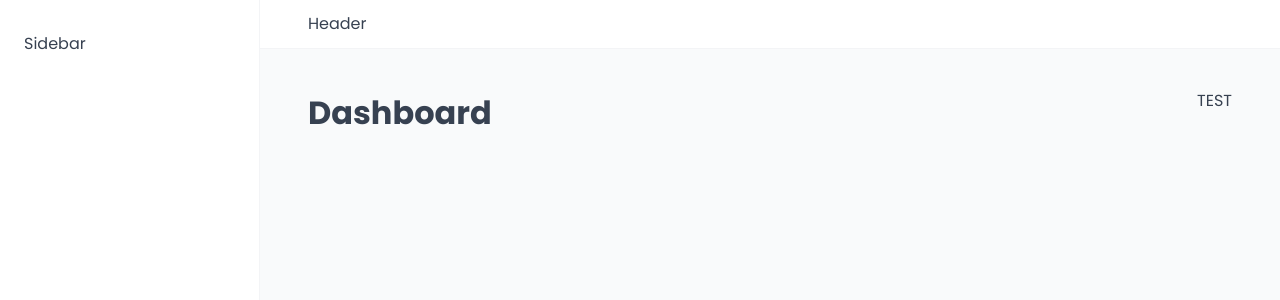
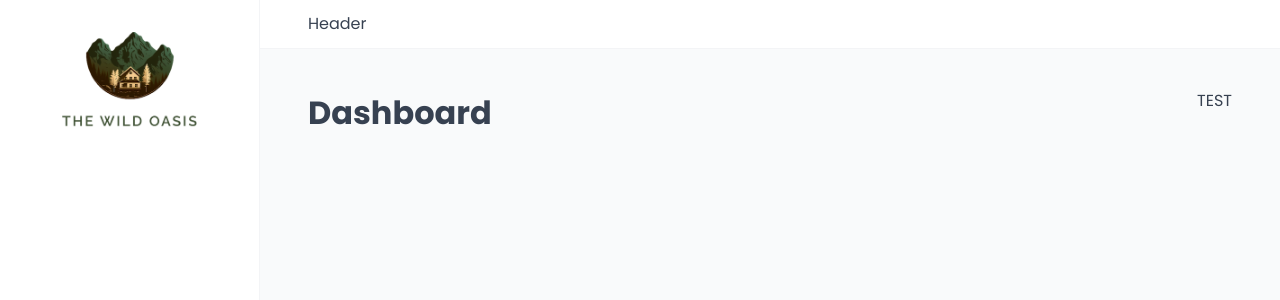
Before and after one commit to biancavlz/inn-sight, a React (Vite) app: page /dashboard in a window 1280 px wide. Shown: the top 300 px of the page. Built offline with nearby package versions, Linux system fonts and the light colour scheme; a web font is replaced by a local one.

Commit message:
Add logo to sidebar

```diff
--- /dev/null
+++ b/src/ui/Logo.jsx
@@ -0,0 +1,20 @@
+import styled from "styled-components";
+
+const StyledLogo = styled.div`
+  text-align: center;
+`;
+
+const Img = styled.img`
+  height: 9.6rem;
+  width: auto;
+`;
+
+function Logo() {
+  return (
+    <StyledLogo>
+      <Img src="/logo-light.png" alt="Logo" />
+    </StyledLogo>
+  );
+}
+
+export default Logo;
--- a/src/ui/Sidebar.jsx
+++ b/src/ui/Sidebar.jsx
@@ -1,4 +1,5 @@
 import styled from "styled-components";
+import Logo from "./Logo";
 
 const StyledSidebar = styled.aside`
   background-color: var(--color-grey-0);
@@ -9,7 +10,11 @@ const StyledSidebar = styled.aside`
 `;
 
 function Sidebar() {
-  return <StyledSidebar>Sidebar</StyledSidebar>;
+  return (
+    <StyledSidebar>
+      <Logo />
+    </StyledSidebar>
+  );
 }
 
 export default Sidebar;
```
Also changed, not shown: public/logo-light.png (added).
